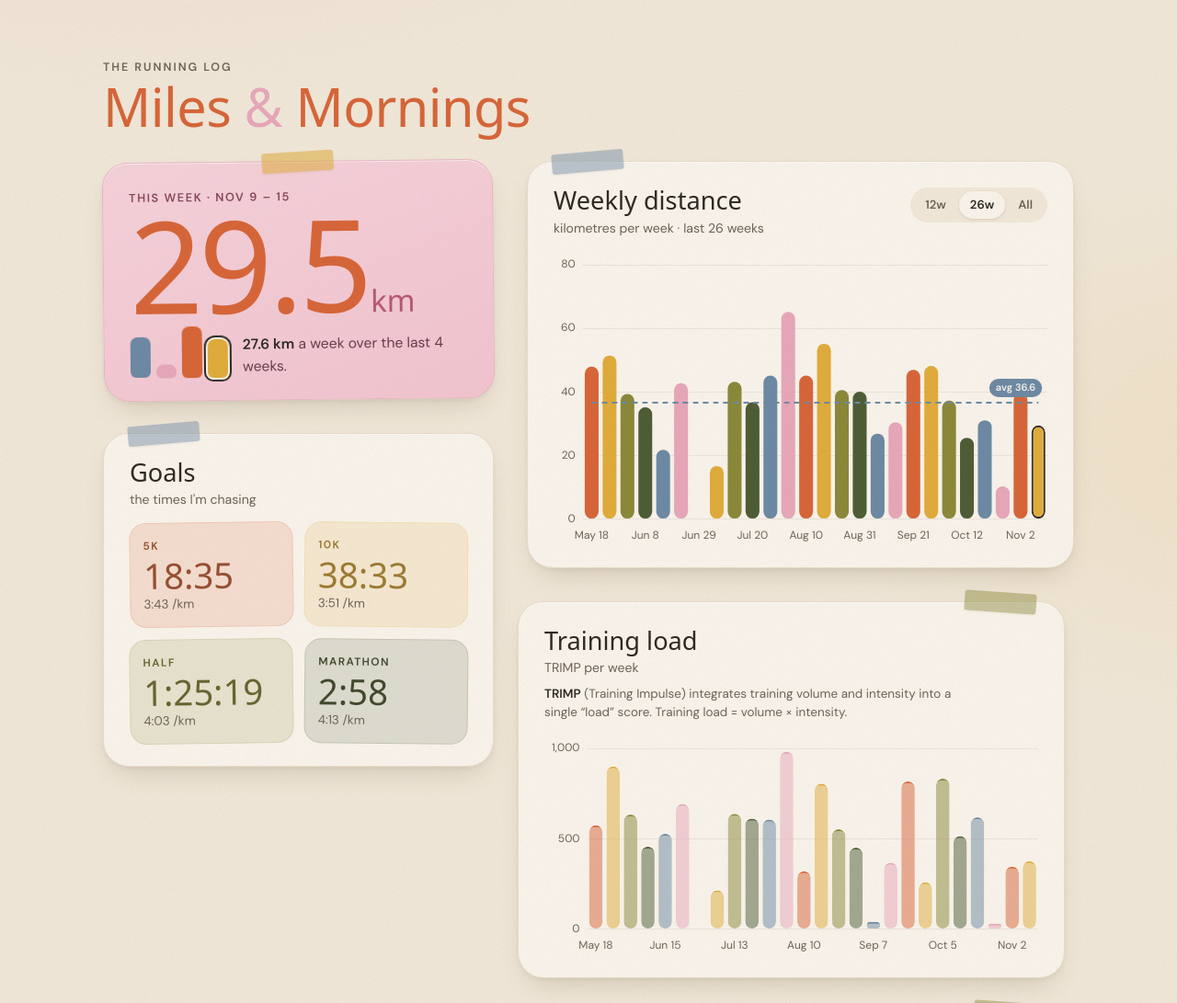
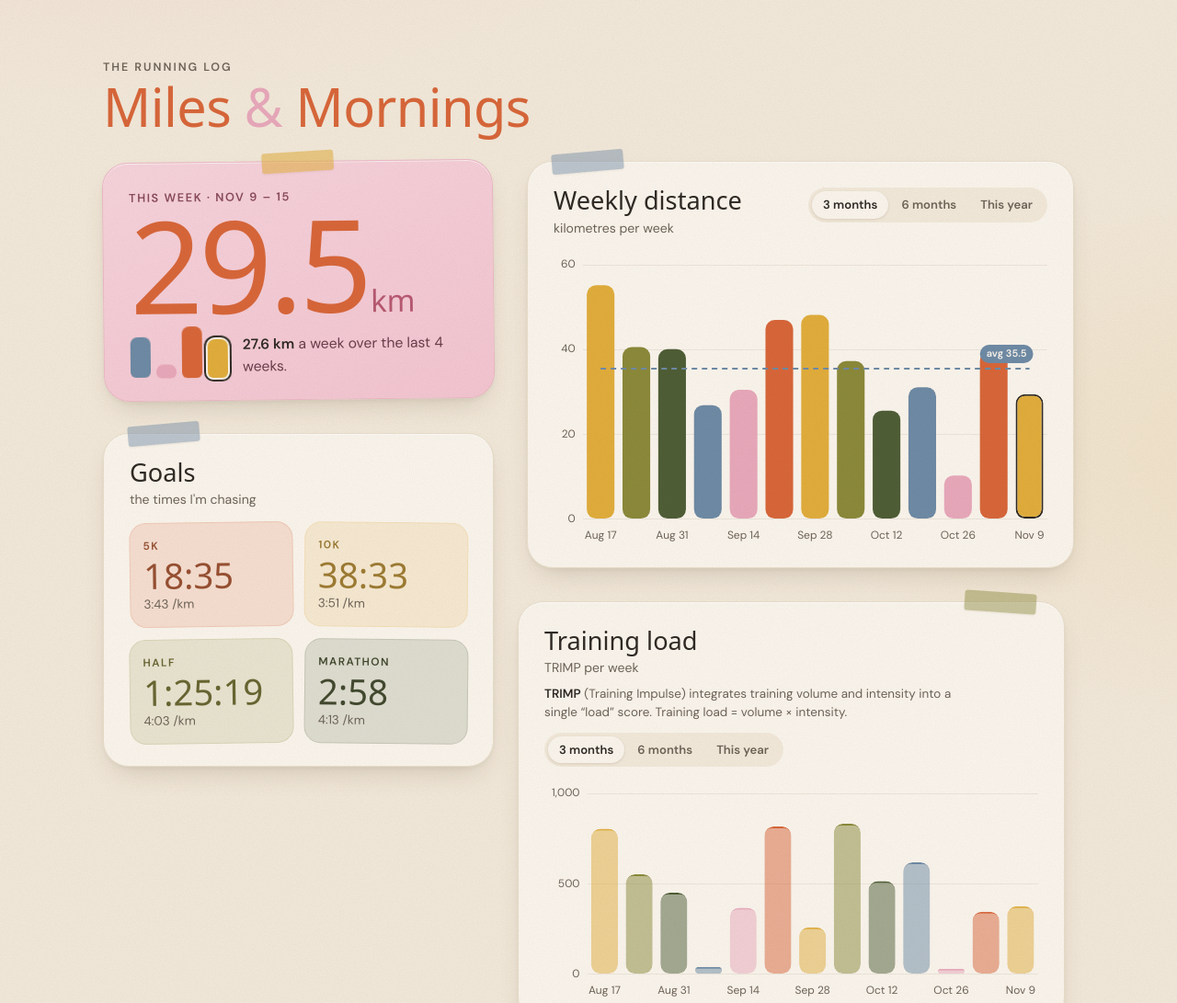
Before and after one commit to kpotts-lolz/miles-and-mornings, a plain HTML site: page index.html in a window 1280 px wide. Shown: the top 1091 px of the page at 92% size. Drawn offline with nearby package versions, Linux system fonts and the light colour scheme; a web font is replaced by a local one.

Commit message:
Date-range filters for both charts: 3 months, 6 months, this year
- Replace 12w/26w/All with 3 months (default), 6 months and This year
  (a week counts if any of its days fall in the period)
- Give Training load its own range toggle, independent of Weekly distance
- Keep chart subtitles fixed ("kilometres per week", "TRIMP per week")

Co-Authored-By: Claude Opus 5.5 <noreply@anthropic.com>

```diff
--- a/app.js
+++ b/app.js
@@ -314,18 +314,51 @@ const avgLabelPlugin = {
 
 let distanceChart, trimpChart;
 
-function renderCharts(all, range) {
-  const rows = range === "all" ? all : all.slice(-Number(range));
+/**
+ * Weeks to show for a range button, by date:
+ *   "3m"  → weeks overlapping the last 3 months (from today, same day 3 months back)
+ *   "6m"  → same, 6 months
+ *   "ytd" → weeks overlapping this calendar year (from January 1)
+ * A week counts if any of its 7 days fall in the period, so the week containing
+ * January 1 is included in "This year".
+ */
+function weeksInRange(all, range) {
+  const today = new Date();
+  const from =
+    range === "ytd" ? new Date(today.getFullYear(), 0, 1)
+    : new Date(today.getFullYear(), today.getMonth() - (range === "6m" ? 6 : 3), today.getDate());
+
+  if (all.some((r) => !r.start)) {
+    // Undated rows (unusual CSV labels): fall back to roughly the same number of weeks.
+    const n = range === "6m" ? 26 : range === "ytd" ? Math.ceil((today - from) / 6048e5) + 1 : 13;
+    return all.slice(-n);
+  }
+  return all.filter((r) => {
+    const end = new Date(r.start);
+    end.setDate(end.getDate() + 6);
+    return end >= from;
+  });
+}
+
+/** Shared setup for a chart over a date range: the weeks, colours and bar shape. */
+function chartWeeks(all, range) {
+  const rows = weeksInRange(all, range);
   const offset = all.length - rows.length; // keeps bar colours stable across ranges
-  const colors = rows.map((_, i) => colorAt(offset + i));
-  const lastIdx = rows.length - 1;
   const narrow = window.innerWidth < 760;
-  const radius = rows.length > 40 ? 4 : narrow ? 6 : 10;
+  return {
+    rows,
+    colors: rows.map((_, i) => colorAt(offset + i)),
+    lastIdx: rows.length - 1,
+    radius: rows.length > 40 ? 4 : narrow ? 6 : 10,
+  };
+}
 
-  // Average of exactly the weeks on screen, so it changes with 12w / 26w / All.
+function renderDistance(all, range) {
+  const { rows, colors, lastIdx, radius } = chartWeeks(all, range);
+
+  // Average of exactly the weeks on screen, so it changes with the range.
   const avgKm = rows.reduce((s, r) => s + r.km, 0) / (rows.length || 1);
 
-  /* ---- Distance ---- */
   const distData = {
     labels: rows.map((r) => r.label),
     datasets: [
@@ -369,7 +402,10 @@ function renderCharts(all, range) {
     plugins: [avgLabelPlugin],
   });
 
-  /* ---- TRIMP ---- */
+}
+
+function renderTrimp(all, range) {
+  const { rows, colors, radius } = chartWeeks(all, range);
   const trimpOpts = baseOptions(rows, "TRIMP");
   trimpOpts.plugins.tooltip.callbacks.label = (ctx) => `TRIMP ${Math.round(ctx.parsed.y)}`;
 
@@ -395,9 +431,12 @@ function renderCharts(all, range) {
     },
     options: trimpOpts,
   });
+}
 
-  document.getElementById("dist-sub").textContent =
-    range === "all" ? `kilometres per week · all ${all.length} weeks` : `kilometres per week · last ${rows.length} weeks`;
+/** Each chart keeps its own date range. */
+function renderCharts(all) {
+  renderDistance(all, ranges.distance);
+  renderTrimp(all, ranges.trimp);
 }
 
 /* ============================================================
@@ -483,14 +522,14 @@ function clearError() {
 
 let allRows = [];   // what the page is showing now
 let csvRows = null; // weekly.csv, kept so "Disconnect" can fall back to it
-let range = "26";
+const ranges = { distance: "3m", trimp: "3m" }; // default view for both charts: last 3 months
 
 /** Draw everything that depends on the weekly rows. */
 function renderAll(rows, sourceNote) {
   allRows = rows;
   clearError();
   renderHero(rows);
-  renderCharts(rows, range);
+  renderCharts(rows);
   const first = rows[0];
   document.getElementById("foot-text").textContent =
     `${rows.length} weeks logged since ${first.start ? `${MONTHS[first.start.getMonth()]} ${first.start.getFullYear()}` : first.label}` +
@@ -498,19 +537,24 @@ function renderAll(rows, sourceNote) {
 }
 
 function setupChartControls() {
-  const buttons = document.querySelectorAll(".range button");
-  const pick = (r) => {
-    range = r;
-    buttons.forEach((b) => b.setAttribute("aria-pressed", String(b.dataset.range === r)));
-    if (allRows.length) renderCharts(allRows, r);
-  };
-  buttons.forEach((b) => b.addEventListener("click", () => pick(b.dataset.range)));
+  // One toggle per chart: <div class="range" data-chart="distance|trimp">
+  document.querySelectorAll(".range[data-chart]").forEach((group) => {
+    const chart = group.dataset.chart;
+    const buttons = group.querySelectorAll("button");
+    buttons.forEach((b) => b.addEventListener("click", () => {
+      ranges[chart] = b.dataset.range;
+      buttons.forEach((x) => x.setAttribute("aria-pressed", String(x === b)));
+      if (!allRows.length) return;
+      if (chart === "trimp") renderTrimp(allRows, ranges.trimp);
+      else renderDistance(allRows, ranges.distance);
+    }));
+  });
 
   // Bar corner radius depends on width; redraw when crossing the breakpoint.
   let wasNarrow = window.innerWidth < 760;
   window.addEventListener("resize", () => {
     const isNarrow = window.innerWidth < 760;
-    if (isNarrow !== wasNarrow && allRows.length) { wasNarrow = isNarrow; renderCharts(allRows, range); }
+    if (isNarrow !== wasNarrow && allRows.length) { wasNarrow = isNarrow; renderCharts(allRows); }
   });
 }
 
--- a/index.html
+++ b/index.html
@@ -20,7 +20,7 @@
   <link rel="preconnect" href="https://fonts.gstatic.com" crossorigin />
   <link href="https://fonts.googleapis.com/css2?family=Bagel+Fat+One&family=DM+Sans:opsz,wght@9..40,400;9..40,500;9..40,600&display=swap" rel="stylesheet" />
 
-  <link rel="stylesheet" href="styles.css?v=8" />
+  <link rel="stylesheet" href="styles.css?v=12" />
 </head>
 <body>
   <div class="grain" aria-hidden="true"></div>
@@ -75,12 +75,12 @@
       <div class="card-head">
         <div>
           <h2 class="card-title" id="dist-title">Weekly distance</h2>
-          <p class="card-sub" id="dist-sub">kilometres per week</p>
+          <p class="card-sub">kilometres per week</p>
         </div>
-        <div class="range" role="group" aria-label="Time range">
-          <button type="button" data-range="12">12w</button>
-          <button type="button" data-range="26" aria-pressed="true">26w</button>
-          <button type="button" data-range="all">All</button>
+        <div class="range" role="group" aria-label="Weekly distance time range" data-chart="distance">
+          <button type="button" data-range="3m" aria-pressed="true">3 months</button>
+          <button type="button" data-range="6m">6 months</button>
+          <button type="button" data-range="ytd">This year</button>
         </div>
       </div>
       <div class="chart-wrap">
@@ -99,6 +99,11 @@
             <abbr title="Training Impulse">TRIMP</abbr> (Training Impulse) integrates training volume and intensity
             into a single “load” score. Training load = volume × intensity.
           </p>
+        </div>
+        <div class="range" role="group" aria-label="Training load time range" data-chart="trimp">
+          <button type="button" data-range="3m" aria-pressed="true">3 months</button>
+          <button type="button" data-range="6m">6 months</button>
+          <button type="button" data-range="ytd">This year</button>
         </div>
       </div>
       <div class="chart-wrap chart-wrap--short">
@@ -144,7 +149,7 @@
 
   <script src="https://cdnjs.cloudflare.com/ajax/libs/Chart.js/4.4.1/chart.umd.min.js"></script>
   <!-- Bump ?v= after editing these files so browsers don't reuse old cached copies -->
-  <script src="sheets.js?v=8"></script>
-  <script src="app.js?v=8"></script>
+  <script src="sheets.js?v=12"></script>
+  <script src="app.js?v=12"></script>
 </body>
 </html>
```
Also changed, not shown: 1 other file.
